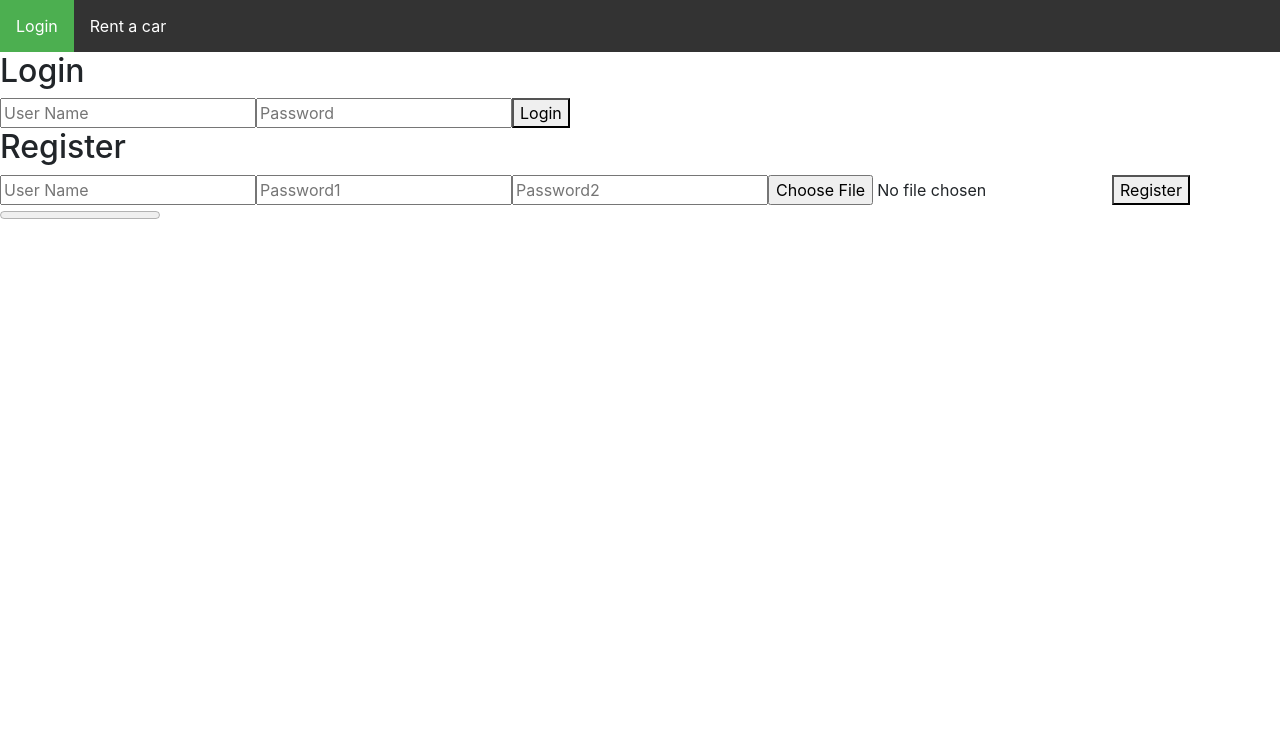
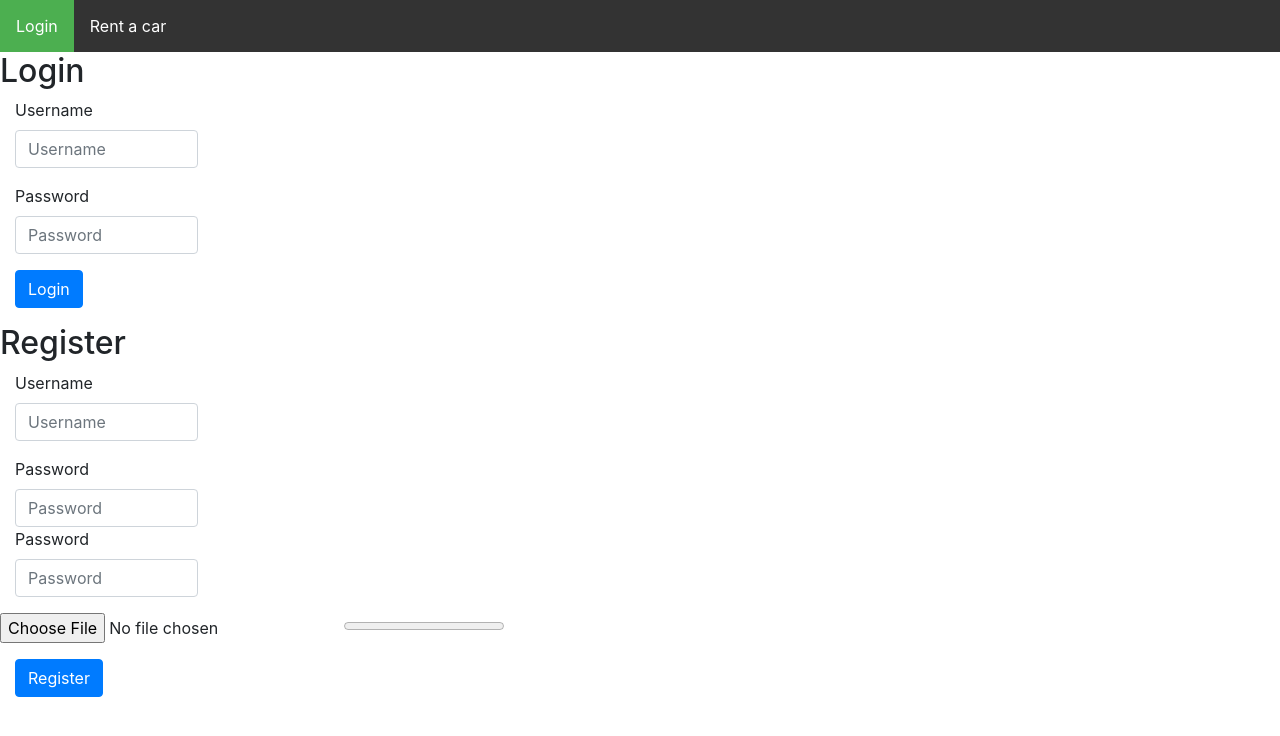
Before and after one commit to fiske-halsen/4SemSecruityFrontend, a React (Create React App) app: page / in a window 1280 px wide. Shown: the top 736 px of the page. Built offline with nearby package versions, Linux system fonts and the light colour scheme.

Commit message:
lidt error handling håndteret på frontend

```diff
--- a/src/components/App.js
+++ b/src/components/App.js
@@ -23,7 +23,9 @@ function App() {
       .login(user, pass)
       .then((res) => setLoggedIn(true), setError(""))
       .catch((err) => {
-        setError("Wrong username or password");
+        err.fullError.then((mes) => {
+          setError(mes.message);
+        });
       });
   };
 
@@ -32,7 +34,9 @@ function App() {
       .register(user, pass1, pass2, imgUrl)
       .then((res) => setLoggedIn(true), setError(""))
       .catch((err) => {
-        setError("Wrong username or password");
+        err.fullError.then((mes) => {
+          setError(mes.message);
+        });
       });
   };
 
--- a/src/components/EditRental.js
+++ b/src/components/EditRental.js
@@ -10,23 +10,16 @@ const EditRental = ({ allRentals, setReloadTable }) => {
   const [rentalToEdit, setRentalToEdit] = useState(rentalObj);
   const [allCars, setAllCars] = useState(allCarsObj);
   const [selectedCar, setSelectedCar] = useState(carObj);
+  const [error, setError] = useState("");
 
   useEffect(() => {
     facade.fetchAllCars().then((cars) => setAllCars(cars));
-    console.log(allCars.cars[0]);
   }, [id]);
 
   useEffect(() => {
     allRentals.rentals.forEach((rental) => {
       if (rental.id == id) {
         setRentalToEdit({ ...rental, userName: rental.userName, id: id });
-        /*setSelectedCar({
-          ...selectedCar,
-          brand: rental.brand,
-          model: rental.model,
-          year: rental.year,
-          pricePerDay: rental.pricePerDay,
-        });*/
       }
     });
     setReloadTable(true);
@@ -57,7 +50,14 @@ const EditRental = ({ allRentals, setReloadTable }) => {
 
   const editRental = (evt) => {
     evt.preventDefault();
-    facade.editRental(rentalToEdit);
+    facade
+      .editRental(rentalToEdit)
+      .then((res) => setError(""))
+      .catch((err) => {
+        err.fullError.then((mes) => {
+          setError(mes.message);
+        });
+      });
     setReloadTable(true);
     setRentalToEdit({ ...rentalObj });
   };
@@ -121,6 +121,7 @@ const EditRental = ({ allRentals, setReloadTable }) => {
             >
               <Link to={`/rentcar`}>Edit car</Link>
             </button>
+            <p>{error}</p>
           </div>
         </div>
       </form>
--- a/src/components/Header.js
+++ b/src/components/Header.js
@@ -30,7 +30,7 @@ function Header(props) {
                       {" "}
                       <li>
                         <NavLink exact activeClassName="active" to="/">
-                          Login
+                          My Profile
                         </NavLink>
                       </li>
                       <li>
--- a/src/components/LogIn.js
+++ b/src/components/LogIn.js
@@ -21,10 +21,45 @@ function LogIn({ login }) {
   return (
     <div>
       <h2>Login</h2>
-      <form onChange={onChange}>
-        <input placeholder="User Name" id="username" />
-        <input placeholder="Password" id="password" />
-        <button onClick={performLogin}>Login</button>
+      <form className="form-horizontal">
+        <div className="form-group">
+          <label className="control-label col-sm-3" htmlFor="Breed">
+            Username
+          </label>
+          <div className="col-sm-2">
+            <input
+              className="form-control"
+              id="username"
+              placeholder="Username"
+              onChange={onChange}
+            />
+          </div>
+        </div>
+        <div className="form-group">
+          <label className="control-label col-sm-3" htmlFor="Breed">
+            Password
+          </label>
+          <div className="col-sm-2">
+            <input
+              type="password"
+              className="form-control"
+              id="password"
+              placeholder="Password"
+              onChange={onChange}
+            />
+          </div>
+          <div className="form-group mt-3">
+            <div className="col-sm-offset-3 col-sm-9">
+              <button
+                onClick={performLogin}
+                type="submit"
+                className="btn btn-primary"
+              >
+                Login
+              </button>
+            </div>
+          </div>
+        </div>
       </form>
     </div>
   );
--- a/src/components/Register.js
+++ b/src/components/Register.js
@@ -60,13 +60,61 @@ function Register({ register }) {
   return (
     <div>
       <h2>Register</h2>
-      <form onChange={onChange}>
-        <input placeholder="User Name" id="username" />
-        <input placeholder="Password1" id="password1" />
-        <input placeholder="Password2" id="password2" />
-        <input type="file" onChange={onChangeImage} />
-        <button onClick={performRegister}>Register</button>
-        <progress value={progress} max="100" />
+      <form className="form-horizontal">
+        <div className="form-group">
+          <label className="control-label col-sm-3" htmlFor="Breed">
+            Username
+          </label>
+          <div className="col-sm-2">
+            <input
+              className="form-control"
+              id="username"
+              placeholder="Username"
+              onChange={onChange}
+            />
+          </div>
+        </div>
+        <div className="form-group">
+          <label className="control-label col-sm-3" htmlFor="Breed">
+            Password
+          </label>
+          <div className="col-sm-2">
+            <input
+              type="password"
+              className="form-control"
+              id="password1"
+              placeholder="Password"
+              onChange={onChange}
+            />
+          </div>
+          <div className="form-group">
+            <label className="control-label col-sm-3" htmlFor="Breed">
+              Password
+            </label>
+            <div className="col-sm-2">
+              <input
+                type="password"
+                className="form-control"
+                id="password2"
+                placeholder="Password"
+                onChange={onChange}
+              />
+            </div>
+          </div>
+          <input type="file" onChange={onChangeImage} />
+          <progress value={progress} max="100" />
+          <div className="form-group mt-3">
+            <div className="col-sm-offset-3 col-sm-9">
+              <button
+                onClick={performRegister}
+                type="submit"
+                className="btn btn-primary"
+              >
+                Register
+              </button>
+            </div>
+          </div>
+        </div>
       </form>
     </div>
   );
--- a/src/components/RentCar.js
+++ b/src/components/RentCar.js
@@ -8,6 +8,7 @@ import { NavLink, Route, useRouteMatch, Switch, Link } from "react-router-dom";
 const RentCar = ({ allCars, setReloadTable }) => {
   let { model } = useParams();
   const { path, url } = useRouteMatch();
+  const [error, setError] = useState("");
 
   const [carToRent, setCarToRent] = useState(rentCarObj);
   useEffect(() => {
@@ -25,10 +26,15 @@ const RentCar = ({ allCars, setReloadTable }) => {
   };
 
   const rentCar = (evt) => {
-    console.log(url);
     evt.preventDefault();
-    facade.addRental(carToRent);
-    console.log(carToRent);
+    facade
+      .addRental(carToRent)
+      .then((res) => setError(""))
+      .catch((err) => {
+        err.fullError.then((mes) => {
+          setError(mes.message);
+        });
+      });
     setCarToRent({ ...carToRent });
     setReloadTable(true);
   };
@@ -127,6 +133,7 @@ const RentCar = ({ allCars, setReloadTable }) => {
             >
               <Link to={`/myrentals`}>Rent car</Link>
             </button>
+            <p>{error}</p>
           </div>
         </div>
       </form>
```
Also changed, not shown: src/components/Starwars.js (deleted, +0 -29 lines).
